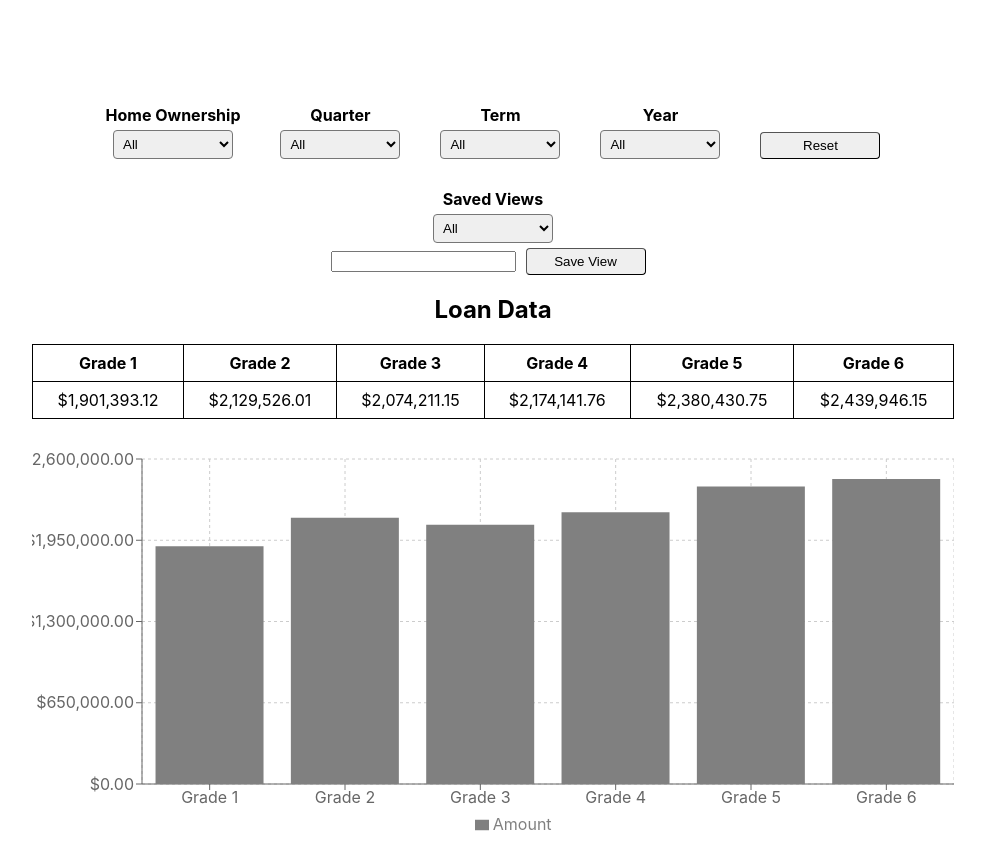
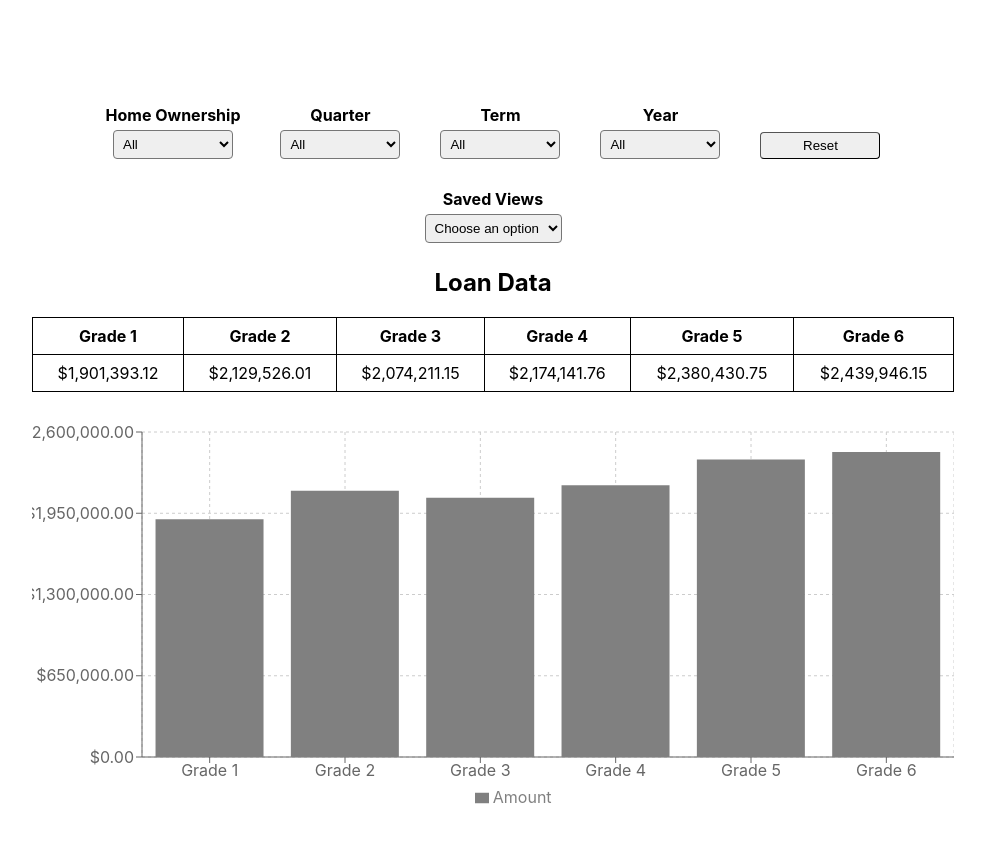
Before and after one commit to jerrica-jones/dv01, a React (Create React App) app in the folder dv01/: page / in a window 1280 px wide. Shown: the whole page, without its empty margins (147-1132 px from the left). After the commit the page ends 816 px from the top, so only its background shows below. Built offline with nearby package versions, Linux system fonts and the light colour scheme.

Commit message:
disable new view creation if view matching filters exists

```diff
--- a/dv01/src/App.tsx
+++ b/dv01/src/App.tsx
@@ -1,4 +1,4 @@
-import React, { useCallback, useEffect, useState } from 'react';
+import React, { useCallback, useEffect, useState, useMemo } from 'react';
 import './App.css'
 import Graph from './components/Graph';
 import Dropdown from './components/Dropdown';
@@ -21,11 +21,11 @@ const App: React.FC = () => {
     // Store the initial aggregated data for reset purposes
     const [resetGradeAmounts, setResetGradeAmounts] = useState<{ [key: string]: number }[]>([]);
     const [yearOptions, setYearOptions] = useState<string[]>(['All']);
-    // Save various filter states for 'saved view'
-    const [savedViews, setSavedViews] =
-        useState<Map<string, LoanDataView>>(new Map([['All', { year: 'All', quarter: 'All', homeOwnership: 'All', term: 'All' } as LoanDataView]]));
+    // Save various filter states for 'saved view'.
+    const [savedViews, setSavedViews] = useState<Map<string, LoanDataView>>(new Map());
     const [newViewLabel, setNewViewLabel] = useState<string>('');
-    const [currentViewLabel, setCurrentViewLabel] = useState<string>('All');
+    const [currentViewLabel, setCurrentViewLabel] = useState<string>('');
+    const [enableViewCreation, setEnableViewCreation] = useState<boolean>(true);
 
     // Load data in and set the reset grade amounts
     useEffect(() => {
@@ -52,12 +52,14 @@ const App: React.FC = () => {
         setQuarter('All');
         setTerm('All');
         setYear('All');
+        setCurrentViewLabel('');
         setGradeAmounts(resetGradeAmounts);
+        setEnableViewCreation(false);
         setLoading(false);
     }, [resetGradeAmounts]);
 
-    // Reset grade amounts
-    const setFilters = useCallback((filterLabel: string) => {
+    // Set filters based on saved view selection
+    const setFiltersFromView = useCallback((filterLabel: string) => {
         setLoading(true);
         const dataView: any = savedViews.get(filterLabel);
         setHomeOwnership(dataView.homeOwnership);
@@ -66,33 +68,57 @@ const App: React.FC = () => {
         setYear(dataView.year);
         setCurrentViewLabel(filterLabel);
         setLoading(false);
-    }, [savedViews, term, quarter, homeOwnership, year, setCurrentViewLabel]);
+    }, [savedViews, term, quarter, homeOwnership, year]);
 
-    // Reset grade amounts
+    // Create view with current filter settings
     const createView = useCallback(() => {
         setLoading(true);
-        const newFilter = {
+        const newView = {
             year: year,
             quarter: quarter,
             homeOwnership: homeOwnership,
             term: term
         };
-        savedViews.set(newViewLabel, newFilter);
+        savedViews.set(newViewLabel, newView);
         setCurrentViewLabel(newViewLabel);
         setNewViewLabel('');
+        setEnableViewCreation(false);
         setLoading(false);
-    }, [savedViews, term, quarter, homeOwnership, year, newViewLabel, currentViewLabel]);
+    }, [savedViews, term, quarter, homeOwnership, year, newViewLabel]);
+
+    // Update new view label input from event target value.
+    const updateNewViewLabel = useCallback((event: React.ChangeEvent<HTMLInputElement>) => {
+        setNewViewLabel(event.target.value);
+    }, []);
 
     // Update grade amounts when filter choices change
     useEffect(() => {
+        setLoading(true);
+        let enableNewViewCreation = true;
+        let updatedViewLabel = '';
         if (homeOwnership === 'All' && quarter === 'All' && term === 'All' && year === 'All') {
-            resetData();
+            setGradeAmounts(resetGradeAmounts);
+            // If all filters are set to 'All', disable creation of new views
+            // users can use the reset button to clear filters
+            enableNewViewCreation = false;
         } else {
-            setLoading(true);
+            // Check if the current filter settings match any saved view
+            Array.from(savedViews.entries()).forEach(([label, view]) => {
+                if (view.homeOwnership === homeOwnership &&
+                    view.quarter === quarter &&
+                    view.term === term &&
+                    view.year === year) {
+                    // If a saved view matches the current filters, use it's label as the current view label
+                    updatedViewLabel = label;
+                    enableNewViewCreation = false; // Disable creation if a matching view exists
+                }
+            });
             setGradeAmounts(aggregateData(loanData, homeOwnership, quarter, term, year));
-            setLoading(false);
         }
-    }, [loanData, homeOwnership, quarter, term, year, resetGradeAmounts, resetData]);
+        setCurrentViewLabel(updatedViewLabel);
+        setEnableViewCreation(enableNewViewCreation);
+        setLoading(false);
+    }, [loanData, homeOwnership, quarter, term, year, resetGradeAmounts]);
 
     if (loading) {
         return <div className='loading'>Loading...</div>;
@@ -138,20 +164,23 @@ const App: React.FC = () => {
                     <button className={'reset-button'} onClick={resetData}>Reset</button>
                 </div>
             </div>
+            {/* TODO: hide dropdown if no saved views exist*/}
             <Dropdown
                 className='filter-dropdown'
                 label="Saved Views"
                 options={Array.from(savedViews.keys())}
                 value={currentViewLabel}
-                onChange={setFilters}
+                onChange={setFiltersFromView}
                 dataTestId='yearFilterDropdown'
+                showChooseAnOption={true}
             />
-            <input
+            {enableViewCreation && <div><input
                 type='text'
                 value={newViewLabel}
-                onChange={(event) => { setNewViewLabel(event.target.value) }}
+                onChange={updateNewViewLabel}
+                placeholder='New View Label'
             />
-            <button className={'reset-button'} onClick={createView}>Save View</button>
+                <button className={'reset-button'} onClick={createView}>Save View</button></div>}
             <div className='data-container'>
                 <h2>Loan Data</h2>
                 <Table
--- a/dv01/src/components/Dropdown.tsx
+++ b/dv01/src/components/Dropdown.tsx
@@ -8,10 +8,11 @@ interface DropdownProps {
     value: string;
     className?: string;
     dataTestId: string;
+    showChooseAnOption?: boolean; // Optional prop to show "Choose an option" placeholder
 };
 
 /** Dropdown component for selecting filter options */
-const Dropdown: React.FC<DropdownProps> = ({ label, onChange, options, value, className, dataTestId }) => {
+const Dropdown: React.FC<DropdownProps> = ({ label, onChange, options, value, className, dataTestId, showChooseAnOption }) => {
     return (
         <div className={className}>
             <label>{label}</label>
@@ -20,6 +21,8 @@ const Dropdown: React.FC<DropdownProps> = ({ label, onChange, options, value, cl
                 value={value}
                 onChange={(e) => onChange(e.target.value)}
             >
+                {showChooseAnOption && (
+                    <option value="" disabled>Choose an option</option>)}
                 {options.map((option) => (
                     <option key={option} value={option}>
                         {option}
```
